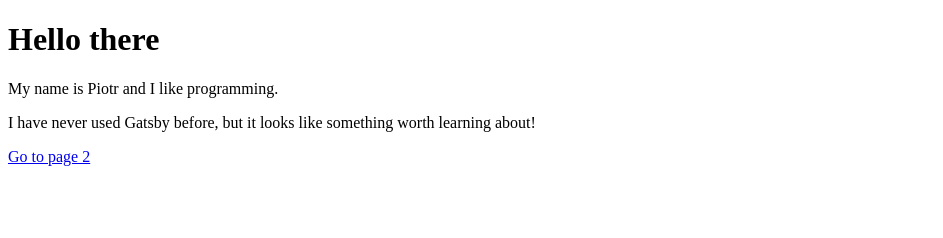
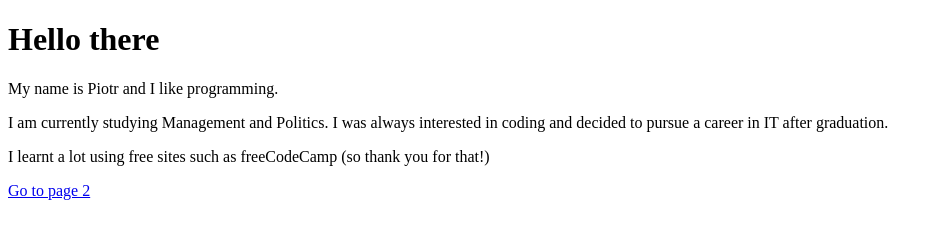
Before and after one commit to Falkhan/gatsby-test, a Gatsby site: page / in a window 1280 px wide. Shown: the whole page, without its empty margins (0-943 px from the left). Built offline with nearby package versions, Linux system fonts and the light colour scheme; Gatsby itself is replaced by a stand-in of ours.

Commit message:
more info

```diff
--- a/src/pages/index.js
+++ b/src/pages/index.js
@@ -5,7 +5,8 @@ const IndexPage = () => (
   <div>
     <h1>Hello there</h1>
     <p>My name is Piotr and I like programming.</p>
-    <p>I have never used Gatsby before, but it looks like something worth learning about!</p>
+    <p>I am currently studying Management and Politics. I was always interested in coding and decided to pursue a career in IT after graduation.</p>
+    <p>I learnt a lot using free sites such as freeCodeCamp (so thank you for that!)</p>
     <Link to="/page-2/">Go to page 2</Link>
   </div>
 )
```
